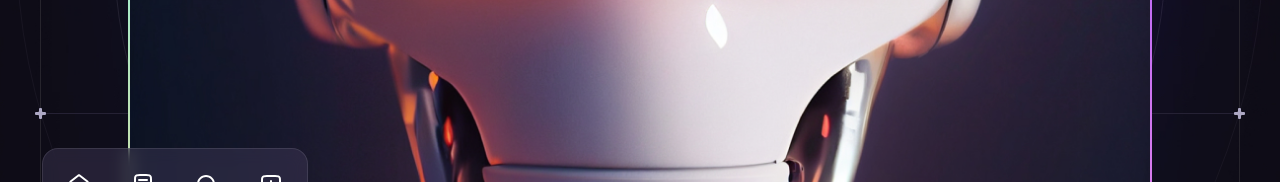
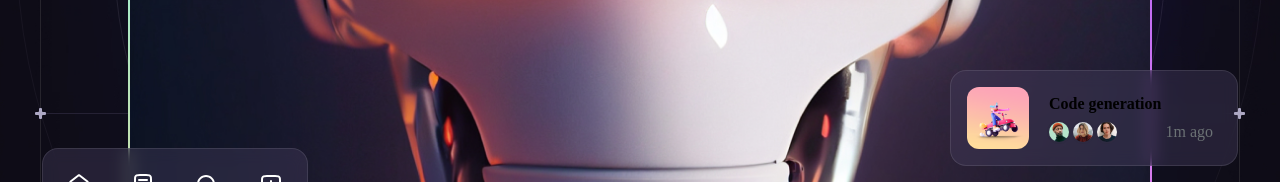
Before and after one commit to farzam313/Brainwave, a React (Vite) app: page / in a window 1280 px wide. Shown: the part 770-952 px from the top of the page. Built offline with nearby package versions, Linux system fonts and the light colour scheme.

Commit message:
Generating Added.

```diff
--- a/src/components/design/Generating.jsx
+++ b/src/components/Generating.jsx
@@ -1,5 +1,5 @@
 import React from "react";
-import { loading } from "../../assets";
+import { loading } from "../assets";
 
 const Generating = ({ className = "" }) => {
   return (
--- a/src/components/Hero.jsx
+++ b/src/components/Hero.jsx
@@ -5,7 +5,9 @@
 import { heroIcons } from "../constants";
 import { ScrollParallax } from "react-just-parallax";
 import { useRef } from "react";
-import Generating from "./design/Generating";
+
+import Notification from "./Notification";
+import Generating from "./Generating";
 
 const Hero = () => {
   const parallaxRef = useRef(null);
@@ -68,10 +70,10 @@
                 </ScrollParallax>
 
                 <ScrollParallax isAbsolutelyPositioned>
-                  {/* <Notification
+                  <Notification
                     className="hidden absolute -right-[5.5rem] bottom-[11rem] w-[18rem] xl:flex"
                     title="Code generation"
-                  /> */}
+                  />
                 </ScrollParallax>
               </div>
             </div>
--- /dev/null
+++ b/src/components/Notification.jsx
@@ -0,0 +1,46 @@
+import { notification1 } from "../assets";
+import { notificationImages } from "../constants";
+
+const Notification = ({ className, title }) => {
+  return (
+    <div
+      className={`${
+        className || ""
+      } flex items-center p-4 pr-6 bg-n-9/40 backdrop-blur border border-n-1/10 rounded-2xl gap-5`}
+    >
+      <img
+        src={notification1}
+        width={62}
+        height={62}
+        alt="image"
+        className="rounded-xl"
+      />
+
+      <div className="flex-1">
+        <h6 className="mb-1 font-semibold text-base">{title}</h6>
+
+        <div className="flex items-center justify-between">
+          <ul className="flex -m-0.5">
+            {notificationImages.map((item, index) => (
+              <li
+                key={index}
+                className="flex w-6 h-6 border-2 border-n-12 rounded-full overflow-hidden"
+              >
+                <img
+                  src={item}
+                  className="w-full"
+                  width={20}
+                  height={20}
+                  alt={item}
+                />
+              </li>
+            ))}
+          </ul>
+          <div className="body-2 text-n-13">1m ago</div>
+        </div>
+      </div>
+    </div>
+  );
+};
+
+export default Notification;
```
